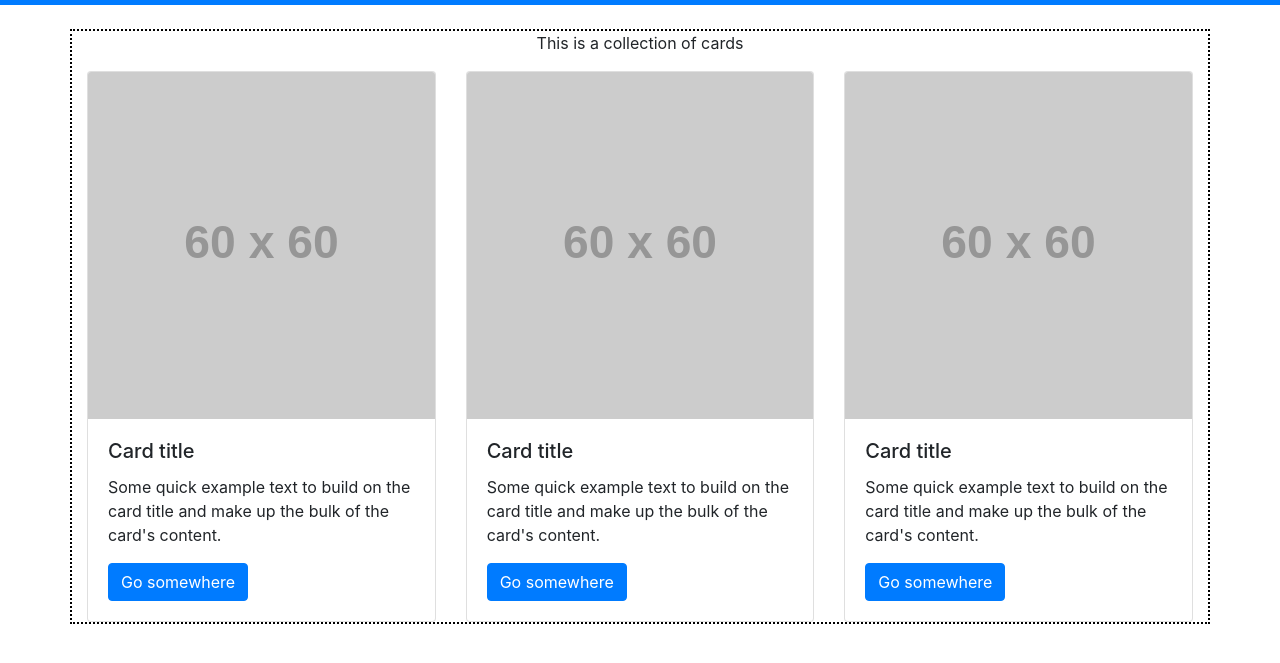
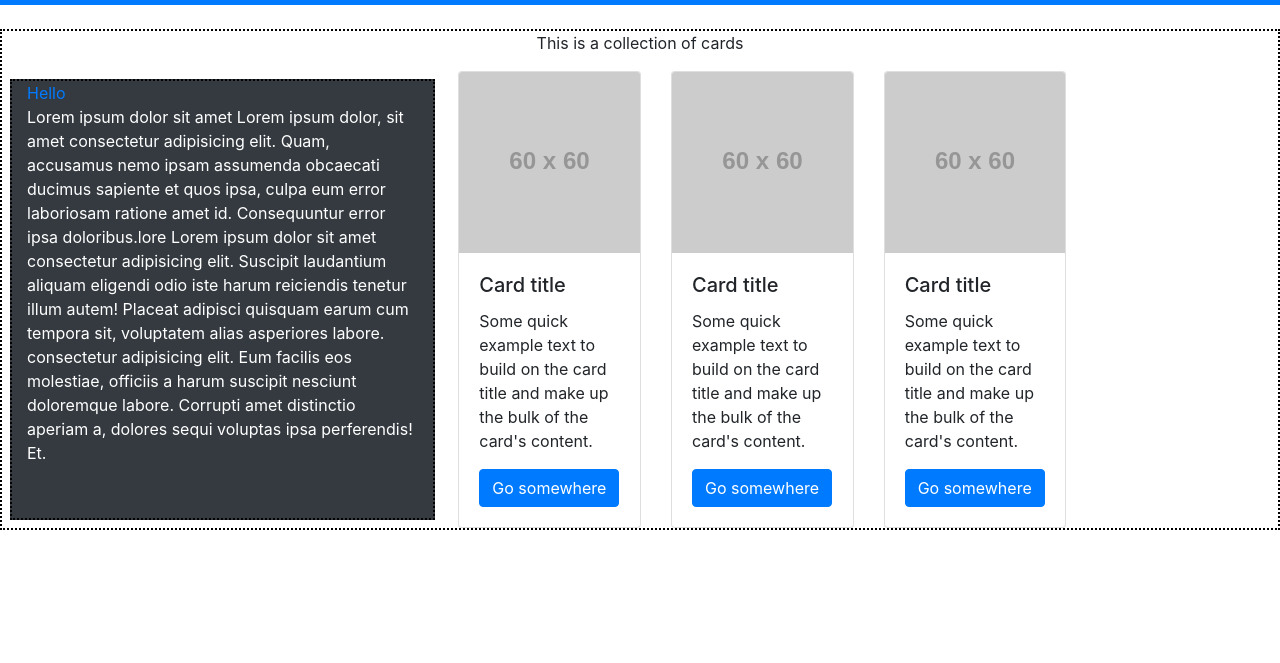
Before and after one commit to barjinderpaul/webdev, a plain HTML site: page revision/bootstrap_prac.html in a window 1280 px wide. Shown: the part 73-736 px from the top of the page. Drawn offline with nearby package versions, Linux system fonts and the light colour scheme; placeholder pictures from the web are drawn by us.

Commit message:
modified bootstrap_prac.html

```diff
--- a/revision/bootstrap_prac.html
+++ b/revision/bootstrap_prac.html
@@ -60,12 +60,18 @@
         </div>
     </nav>
     <br>
-    <div class="container customDiv">
+    <div class="container-fluid customDiv">
         <div class="row justify-content-center">
                 <p>This is a collection of cards</p>
         </div>
         <div class="row">
-            <div class="col-lg-4 col-md-4 col-sm-10">
+            <div class="col-lg-4 m-2 bg-dark text-white customDiv">
+            <div>
+                <a href="#">Hello</a>
+                <p>Lorem ipsum dolor sit amet Lorem ipsum dolor, sit amet consectetur adipisicing elit. Quam, accusamus nemo ipsam assumenda obcaecati ducimus sapiente et quos ipsa, culpa eum error laboriosam ratione amet id. Consequuntur error ipsa doloribus.lore Lorem ipsum dolor sit amet consectetur adipisicing elit. Suscipit laudantium aliquam eligendi odio iste harum reiciendis tenetur illum autem! Placeat adipisci quisquam earum cum tempora sit, voluptatem alias asperiores labore. consectetur adipisicing elit. Eum facilis eos molestiae, officiis a harum suscipit nesciunt doloremque labore. Corrupti amet distinctio aperiam a, dolores sequi voluptas ipsa perferendis! Et.</p>
+            </div>
+            </div>
+            <div class="col-lg-2 col-md-4 col-sm-12">
                     <div class="card" >
                         <img src="https://via.placeholder.com/60" class="card-img-top" alt="...">
                         <div class="card-body">
@@ -75,7 +81,7 @@
                         </div>
                     </div>
             </div>
-            <div class="col-lg-4 col-md-4 col-sm-12">
+            <div class="col-lg-2 col-md-4 col-sm-12">
                     <div class="card" >
                         <img src="https://via.placeholder.com/60" class="card-img-top" alt="...">
                         <div class="card-body">
@@ -85,7 +91,7 @@
                         </div>
                     </div>
             </div>
-            <div class="col-lg-4 col-md-4 col-sm-12">
+            <div class="col-lg-2 col-md-4 col-sm-12">
                     <div class="card" >
                         <img src="https://via.placeholder.com/60" class="card-img-top" alt="...">
                         <div class="card-body">
```
